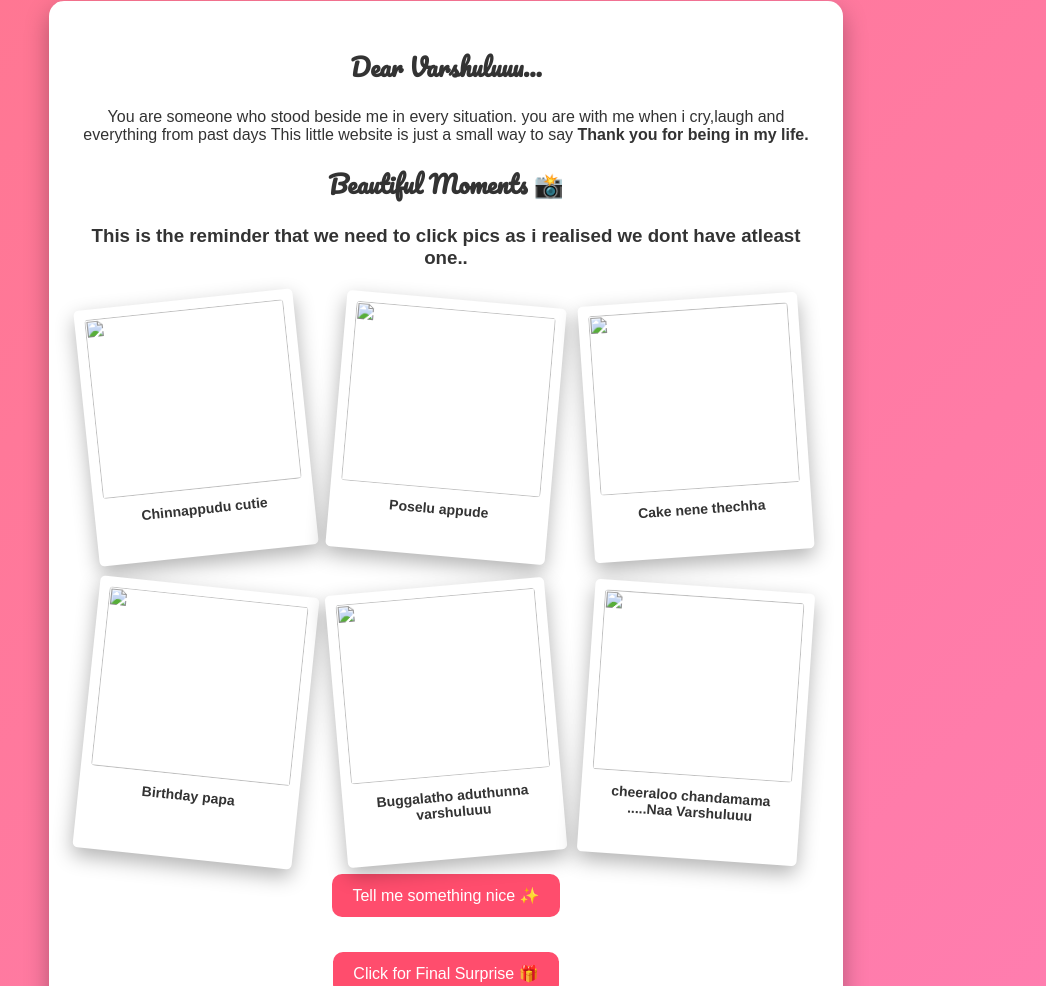
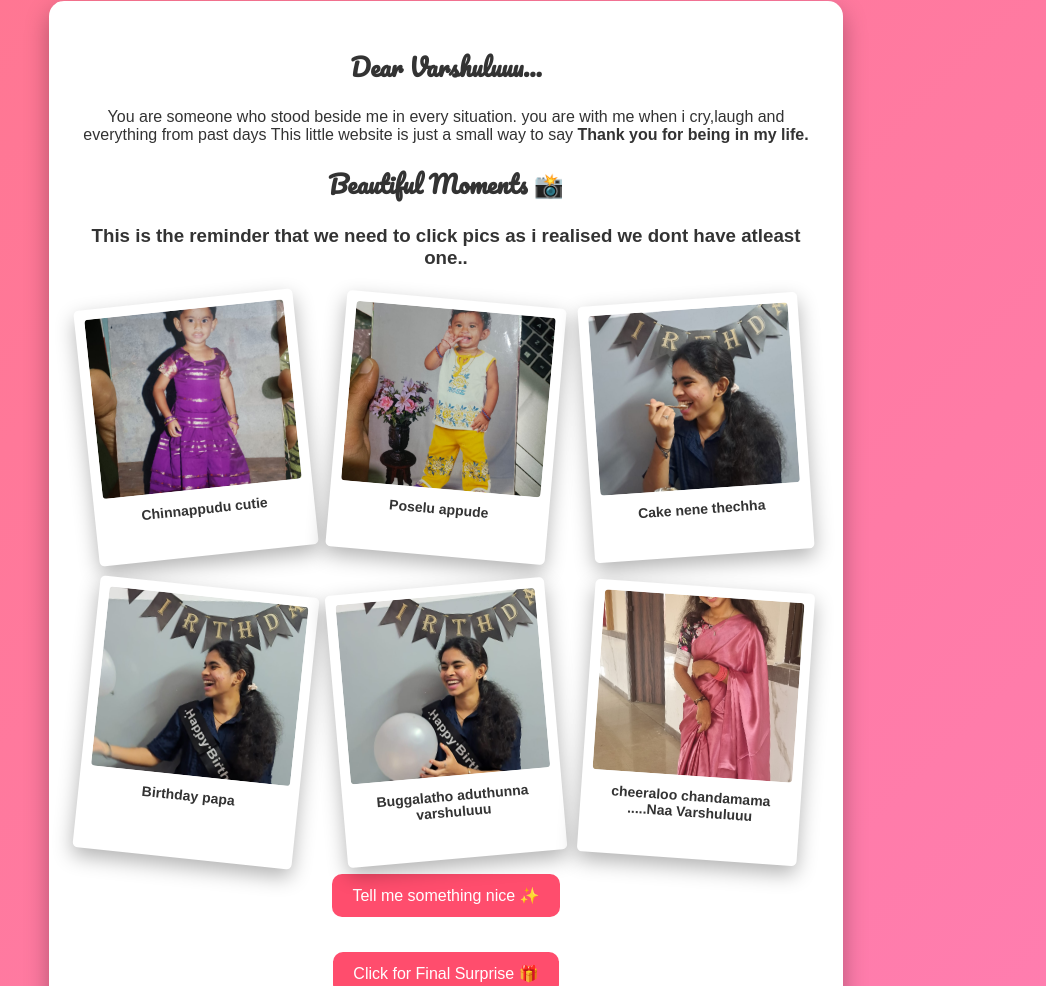
Before and after one commit to Hruthikabhavana/varshuluu, a plain HTML site: page index.html in a window 1280 px wide. Shown: the part 310-1296 px from the top of the page, without its empty margins (194-1240 px from the left). Drawn offline with Linux system fonts and the light colour scheme; the site is published under a folder, as on GitHub Pages, so addresses that start at the root find nothing.

Commit message:
Update index.html

```diff
--- a/index.html
+++ b/index.html
@@ -283,32 +283,32 @@ This little website is just a small way to say
 <div class="memory-wall">
 
 <div class="polaroid">
-<img src="/varshuluu/img1.jpeg" onclick="openImage(this)" data-caption="Chinnappudu cutie 😊">
+<img src="varshuluu/img1.jpeg" onclick="openImage(this)" data-caption="Chinnappudu cutie 😊">
 <p>Chinnappudu cutie</p>
 </div>
 
 <div class="polaroid">
-<img src="/varshuluu/img2.jpeg" onclick="openImage(this)" data-caption="Poselu appude...">
+<img src="varshuluu/img2.jpeg" onclick="openImage(this)" data-caption="Poselu appude...">
 <p>Poselu appude</p>
 </div>
 
 <div class="polaroid">
-<img src="/varshuluu/img3.jpeg" onclick="openImage(this)" data-caption="Cake nen thechha 🎂">
+<img src="varshuluu/img3.jpeg" onclick="openImage(this)" data-caption="Cake nen thechha 🎂">
 <p>Cake nene thechha</p>
 </div>
 
 <div class="polaroid">
-<img src="/varshuluu/img4.jpeg" onclick="openImage(this)" data-caption="Birthday papa 🎉">
+<img src="varshuluu/img4.jpeg" onclick="openImage(this)" data-caption="Birthday papa 🎉">
 <p>Birthday papa</p>
 </div>
 
 <div class="polaroid">
-<img src="/varshuluu/img5.jpeg" onclick="openImage(this)" data-caption="Buggalatho aduthunna Varshuluu 💖">
+<img src="varshuluu/img5.jpeg" onclick="openImage(this)" data-caption="Buggalatho aduthunna Varshuluu 💖">
 <p>Buggalatho aduthunna varshuluuu</p>
 </div>
 
 <div class="polaroid">
-<img src="/varshuluu/img6.jpeg" onclick="openImage(this)" data-caption="Cheeralo chandamama... naa Varshuluuu 🌙">
+<img src="varshuluu/img6.jpeg" onclick="openImage(this)" data-caption="Cheeralo chandamama... naa Varshuluuu 🌙">
 <p>cheeraloo chandamama .....Naa Varshuluuu</p>
 </div>
 
```
